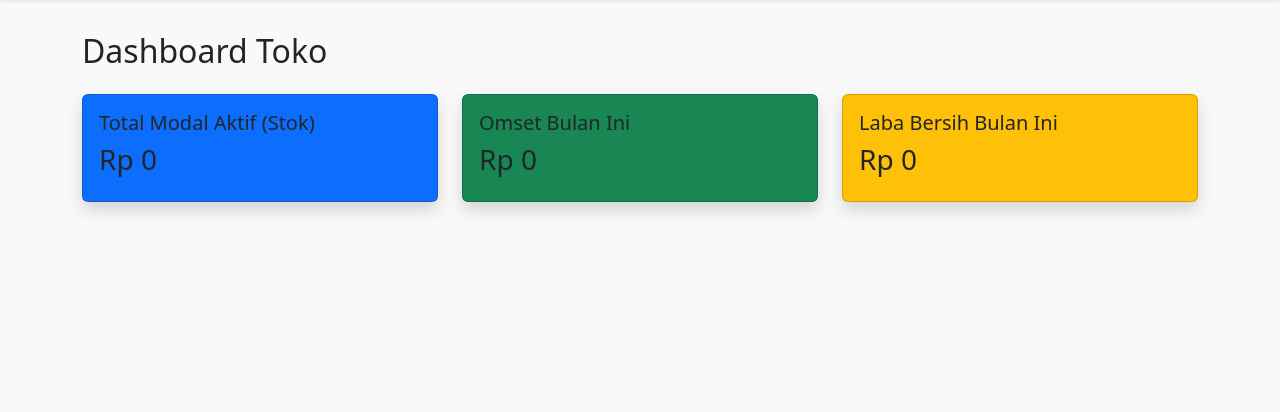
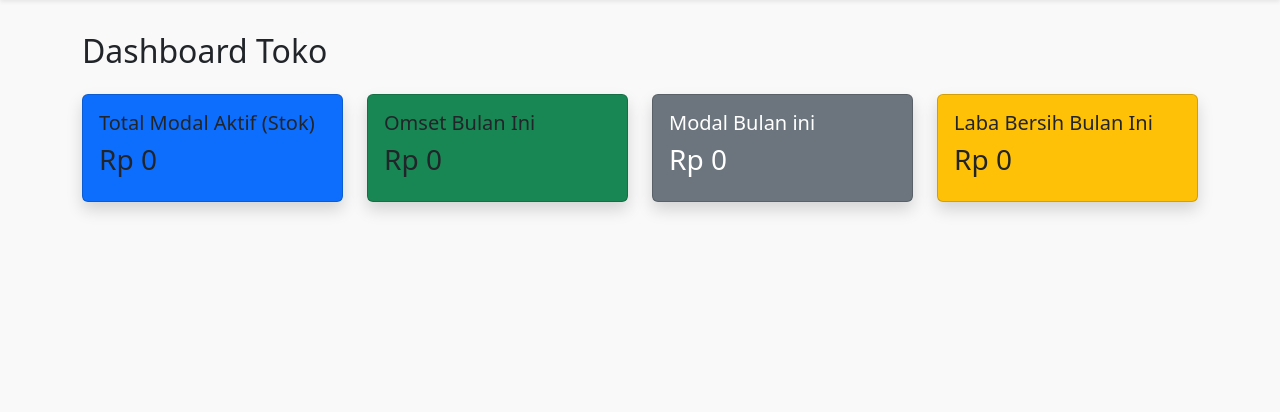
Before and after one commit to abak-sale/music_marketplace, a Django app: page /inventaris/ in a window 1280 px wide. Shown: the part 56-468 px from the top of the page. Run offline with Django 5.2, Linux system fonts and the light colour scheme; the visitor is signed in with stand-in values (Sample User, id 1); data that the repository does not hold is empty.

Commit message:
buat perubahan modal bulan ini

```diff
--- a/inventaris/views.py
+++ b/inventaris/views.py
@@ -9,131 +9,139 @@ from .models import Gitar
 
 @login_required(login_url='/admin/login/')
 def dashboard(request):
-  # 3 Kartu Besar
-  total_modal_aktif = (
-      Gitar.objects.filter(status='Tersedia').aggregate(Sum('total_modal'))[
-          'total_modal__sum'
-      ]
-      or 0
-  )
+    # 4 Kartu di Dashboard
+    total_modal_aktif = (
+        Gitar.objects.filter(status='Tersedia').aggregate(Sum('total_modal'))[
+            'total_modal__sum'
+        ]
+        or 0
+    )
 
-  bulan_ini = timezone.now().month
-  tahun_ini = timezone.now().year
+    bulan_ini = timezone.now().month
+    tahun_ini = timezone.now().year
 
-  gitar_terjual_bulan_ini = Gitar.objects.filter(
-      status='Terjual',
-      tanggal_terjual__month=bulan_ini,
-      tanggal_terjual__year=tahun_ini,
-  )
+    gitar_terjual_bulan_ini = Gitar.objects.filter(
+        status='Terjual',
+        tanggal_terjual__month=bulan_ini,
+        tanggal_terjual__year=tahun_ini,
+    )
 
-  omset_bulan_ini = (
-      gitar_terjual_bulan_ini.aggregate(Sum('harga_jual'))['harga_jual__sum']
-      or 0
-  )
+    omset_bulan_ini = (
+        gitar_terjual_bulan_ini.aggregate(Sum('harga_jual'))['harga_jual__sum']
+        or 0
+    )
 
-  # Hitung laba bulan ini manual dari properti model
-  laba_bulan_ini = sum(g.laba for g in gitar_terjual_bulan_ini)
+    # Hitung laba bulan ini manual dari properti model
+    laba_bulan_ini = sum(g.laba for g in gitar_terjual_bulan_ini)
 
-  context = {
-      'total_modal_aktif': total_modal_aktif,
-      'omset_bulan_ini': omset_bulan_ini,
-      'laba_bulan_ini': laba_bulan_ini,
-  }
-  return render(request, 'inventaris/dashboard.html', context)
+    # Tambahan perhitungan Total Modal Terjual (Omset - Laba) untuk Dashboard
+    total_modal_terjual = omset_bulan_ini - laba_bulan_ini
+
+    context = {
+        'total_modal_aktif': total_modal_aktif,
+        'omset_bulan_ini': omset_bulan_ini,
+        'laba_bulan_ini': laba_bulan_ini,
+        'total_modal_terjual': total_modal_terjual,
+    }
+    return render(request, 'inventaris/dashboard.html', context)
 
 
 @login_required(login_url='/admin/login/')
 def daftar_gitar(request):
-  query = request.GET.get('q', '')
-  gitars = Gitar.objects.filter(status='Tersedia').order_by('-tanggal_masuk')
+    query = request.GET.get('q', '')
+    gitars = Gitar.objects.filter(status='Tersedia').order_by('-tanggal_masuk')
 
-  if query:
-    gitars = gitars.filter(
-        Q(nama_gitar__icontains=query) | Q(brand_model__icontains=query)
+    if query:
+        gitars = gitars.filter(
+            Q(nama_gitar__icontains=query) | Q(brand_model__icontains=query)
+        )
+
+    return render(
+        request, 'inventaris/daftar_gitar.html', {'gitars': gitars, 'query': query}
     )
-
-  return render(
-      request, 'inventaris/daftar_gitar.html', {'gitars': gitars, 'query': query}
-  )
 
 
 @login_required(login_url='/admin/login/')
 def tambah_gitar(request):
-  if request.method == 'POST':
-    form = GitarForm(request.POST)
-    if form.is_valid():
-      form.save()
-      return redirect('daftar_gitar')
-  else:
-    form = GitarForm()
-  return render(request, 'inventaris/tambah_gitar.html', {'form': form})
+    if request.method == 'POST':
+        form = GitarForm(request.POST)
+        if form.is_valid():
+            form.save()
+            return redirect('daftar_gitar')
+    else:
+        form = GitarForm()
+    return render(request, 'inventaris/tambah_gitar.html', {'form': form})
 
 
 @login_required(login_url='/admin/login/')
 def jual_gitar(request, pk):
-  gitar = get_object_or_404(Gitar, pk=pk)
+    gitar = get_object_or_404(Gitar, pk=pk)
 
-  if request.method == 'POST':
-    form = JualGitarForm(request.POST, instance=gitar)
-    if form.is_valid():
-      # Ambil data dari form tanpa langsung commit ke database
-      gitar_terjual = form.save(commit=False)
+    if request.method == 'POST':
+        form = JualGitarForm(request.POST, instance=gitar)
+        if form.is_valid():
+            # Ambil data dari form tanpa langsung commit ke database
+            gitar_terjual = form.save(commit=False)
 
-      # Pastikan harga jual terisi
-      if gitar_terjual.harga_jual is not None:
-        gitar_terjual.status = 'Terjual'
-        gitar_terjual.tanggal_terjual = (
-            timezone.now().date()
-        )  # Tanggal terjual diisi hari ini saat konfirmasi
-        gitar_terjual.save()
-        return redirect('daftar_gitar')
-  else:
-    # Saat pertama kali klik 'Jual / Laku', pastikan harga jual dikosongkan dulu di form
-    gitar.harga_jual = None
-    form = JualGitarForm(instance=gitar)
+            # Pastikan harga jual terisi
+            if gitar_terjual.harga_jual is not None:
+                gitar_terjual.status = 'Terjual'
+                gitar_terjual.tanggal_terjual = (
+                    timezone.now().date()
+                )  # Tanggal terjual diisi hari ini saat konfirmasi
+                gitar_terjual.save()
+                return redirect('daftar_gitar')
+    else:
+        # Saat pertama kali klik 'Jual / Laku', pastikan harga jual dikosongkan dulu di form
+        gitar.harga_jual = None
+        form = JualGitarForm(instance=gitar)
 
-  return render(request, 'inventaris/jual_gitar.html', {'form': form, 'gitar': gitar})
+    return render(request, 'inventaris/jual_gitar.html', {'form': form, 'gitar': gitar})
 
 
 @login_required(login_url='/admin/login/')
 def laporan_bulanan(request):
-  # Ambil filter dari URL, default ke bulan/tahun sekarang
-  sekarang = timezone.now()
-  bulan = int(request.GET.get('bulan', sekarang.month))
-  tahun = int(request.GET.get('tahun', sekarang.year))
+    # Ambil filter dari URL, default ke bulan/tahun sekarang
+    sekarang = timezone.now()
+    bulan = int(request.GET.get('bulan', sekarang.month))
+    tahun = int(request.GET.get('tahun', sekarang.year))
 
-  # Tabel 1: Gitar Masuk (Pembelian) di bulan itu
-  gitar_masuk = Gitar.objects.filter(
-      tanggal_masuk__month=bulan, tanggal_masuk__year=tahun
-  ).order_by('-tanggal_masuk')
+    # Tabel 1: Gitar Masuk (Pembelian) di bulan itu
+    gitar_masuk = Gitar.objects.filter(
+        tanggal_masuk__month=bulan, tanggal_masuk__year=tahun
+    ).order_by('-tanggal_masuk')
 
-  # Tabel 2: Gitar Terjual di bulan itu
-  gitar_terjual = Gitar.objects.filter(
-      status='Terjual',
-      tanggal_terjual__month=bulan,
-      tanggal_terjual__year=tahun,
-  ).order_by('-tanggal_terjual')
+    # Tabel 2: Gitar Terjual di bulan itu
+    gitar_terjual = Gitar.objects.filter(
+        status='Terjual',
+        tanggal_terjual__month=bulan,
+        tanggal_terjual__year=tahun,
+    ).order_by('-tanggal_terjual')
 
-  # Total di laporan
-  grand_total_modal_aktif = (
-      Gitar.objects.filter(status='Tersedia').aggregate(Sum('total_modal'))[
-          'total_modal__sum'
-      ]
-      or 0
-  )
-  total_omset = (
-      gitar_terjual.aggregate(Sum('harga_jual'))['harga_jual__sum'] or 0
-  )
-  total_laba = sum(g.laba for g in gitar_terjual)
+    # Total di laporan
+    grand_total_modal_aktif = (
+        Gitar.objects.filter(status='Tersedia').aggregate(Sum('total_modal'))[
+            'total_modal__sum'
+        ]
+        or 0
+    )
+    total_omset = (
+        gitar_terjual.aggregate(Sum('harga_jual'))['harga_jual__sum'] or 0
+    )
+    total_laba = sum(g.laba for g in gitar_terjual)
 
-  context = {
-      'gitar_masuk': gitar_masuk,
-      'gitar_terjual': gitar_terjual,
-      'grand_total_modal_aktif': grand_total_modal_aktif,
-      'total_omset': total_omset,
-      'total_laba': total_laba,
-      'bulan': bulan,
-      'tahun': tahun,
-      'list_bulan': range(1, 13),
-  }
-  return render(request, 'inventaris/laporan.html', context)
+    # Hitung Total Modal Terjual (HPP) = Omset - Laba bulan tersebut
+    total_modal_terjual = total_omset - total_laba
+
+    context = {
+        'gitar_masuk': gitar_masuk,
+        'gitar_terjual': gitar_terjual,
+        'grand_total_modal_aktif': grand_total_modal_aktif,
+        'total_omset': total_omset,
+        'total_laba': total_laba,
+        'total_modal_terjual': total_modal_terjual,
+        'bulan': bulan,
+        'tahun': tahun,
+        'list_bulan': range(1, 13),
+    }
+    return render(request, 'inventaris/laporan.html', context)
--- a/templates/inventaris/dashboard.html
+++ b/templates/inventaris/dashboard.html
@@ -3,20 +3,30 @@
 {% block content %}
 <h2 class="mb-4">Dashboard Toko</h2>
 <div class="row text-white">
-    <div class="col-md-4 mb-3">
-        <div class="card bg-primary p-3 shadow">
+    <!-- Kartu 1: Total Modal Aktif (Stok) -->
+    <div class="col-md-3 mb-3">
+        <div class="card bg-primary p-3 shadow h-100">
             <h5>Total Modal Aktif (Stok)</h5>
             <h3>Rp {{ total_modal_aktif|floatformat:0|intcomma }}</h3>
         </div>
     </div>
-    <div class="col-md-4 mb-3">
-        <div class="card bg-success p-3 shadow">
+    <!-- Kartu 2: Omset Bulan Ini -->
+    <div class="col-md-3 mb-3">
+        <div class="card bg-success p-3 shadow h-100">
             <h5>Omset Bulan Ini</h5>
             <h3>Rp {{ omset_bulan_ini|floatformat:0|intcomma }}</h3>
         </div>
     </div>
-    <div class="col-md-4 mb-3">
-        <div class="card bg-warning text-dark p-3 shadow">
+    <!-- Kartu 3: Total Modal Terjual (Bulan Ini) -->
+    <div class="col-md-3 mb-3">
+        <div class="card bg-secondary text-white p-3 shadow h-100">
+            <h5>Modal Bulan ini</h5>
+            <h3>Rp {{ total_modal_terjual|floatformat:0|intcomma }}</h3>
+        </div>
+    </div>
+    <!-- Kartu 4: Laba Bersih Bulan Ini -->
+    <div class="col-md-3 mb-3">
+        <div class="card bg-warning text-dark p-3 shadow h-100">
             <h5>Laba Bersih Bulan Ini</h5>
             <h3>Rp {{ laba_bulan_ini|floatformat:0|intcomma }}</h3>
         </div>
```
Also changed, not shown: templates/inventaris/laporan.html (+16 -6 lines).
